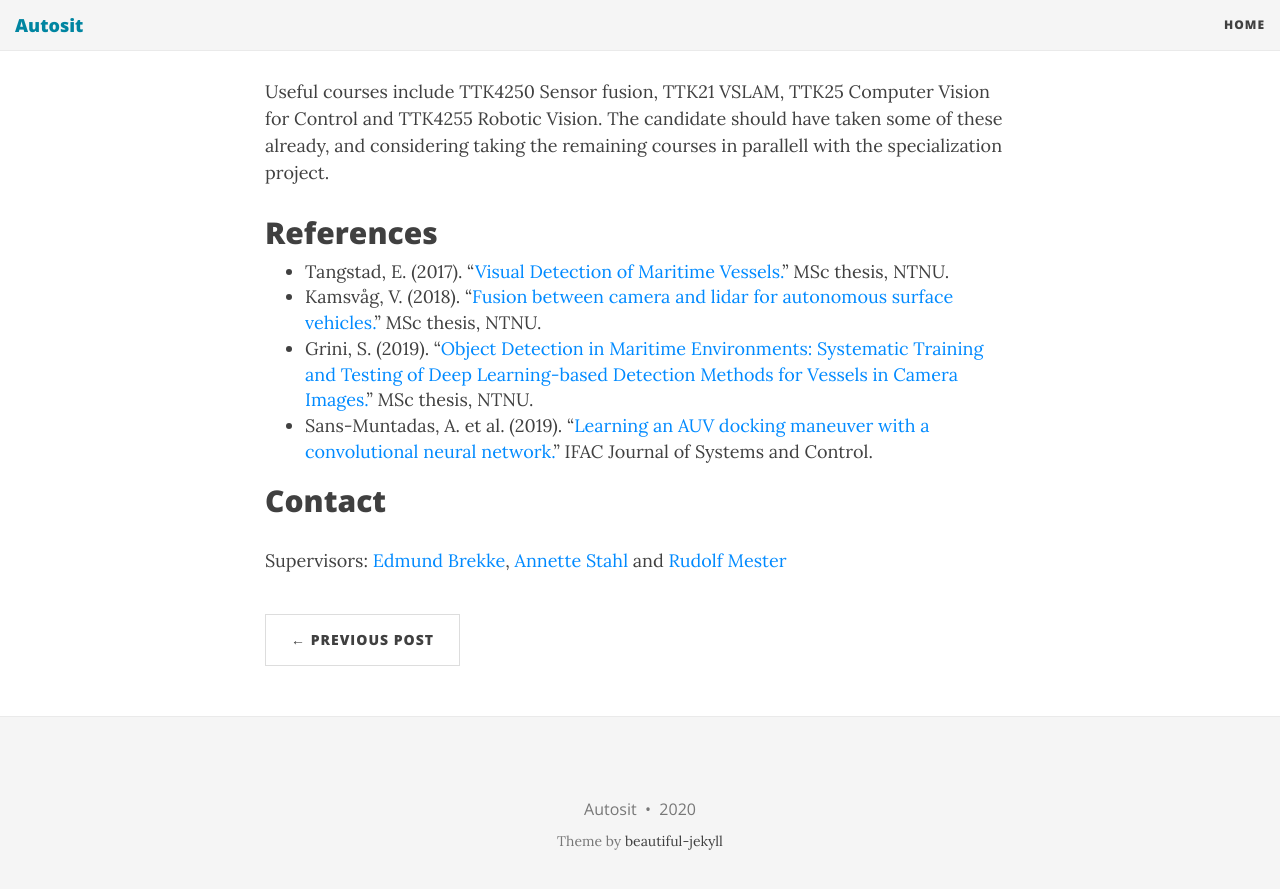
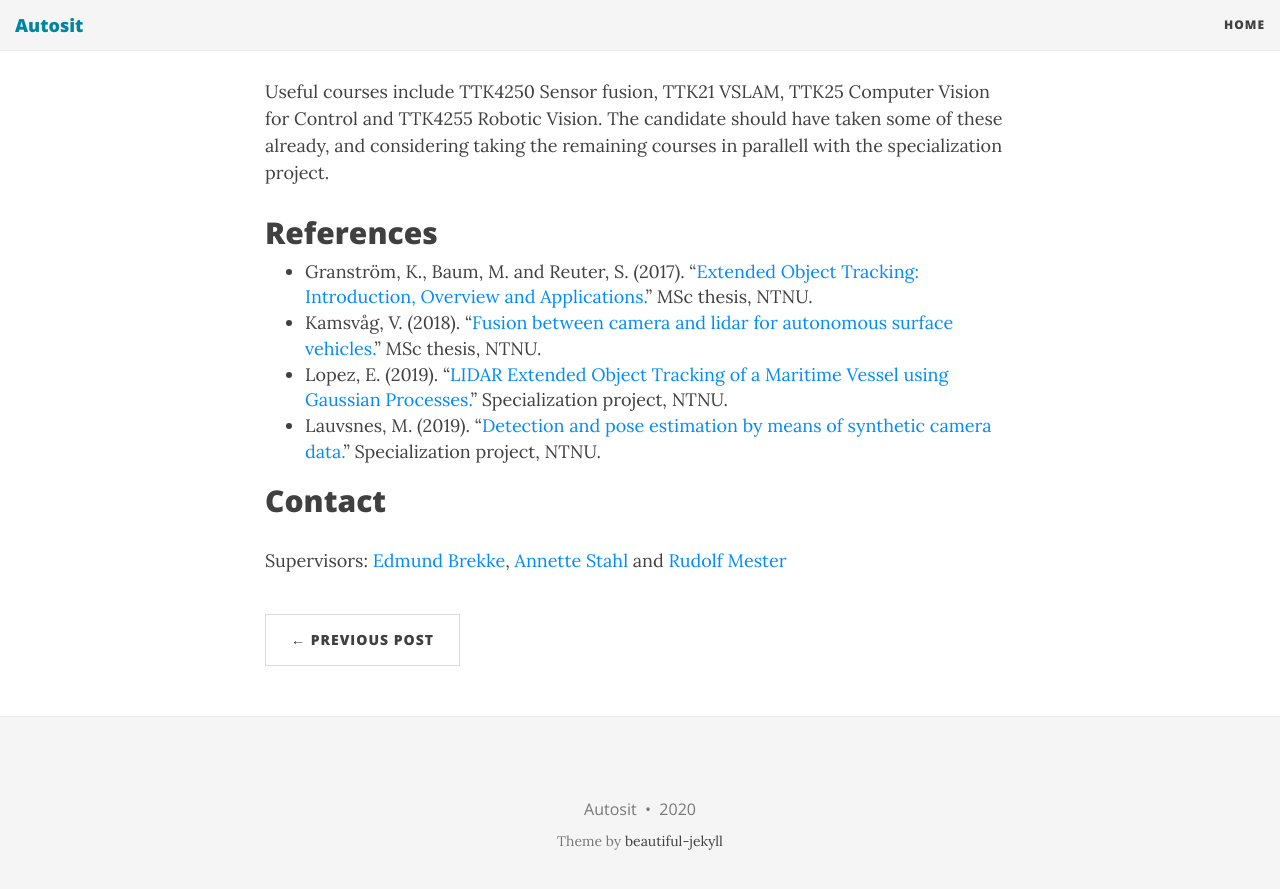
Before and after one commit to autosit/autosit.github.io, a Jekyll site: the page built from _posts/2020-04-08-multisensor-eot.md, in a window 1280 px wide and 900 px high, scrolled down 2432 px. Shown: the top 889 px of the window. Built offline with Jekyll 4.4.1, drawn with Linux system fonts in a browser that asks for light colours; nearby versions of some CDN libraries.

Commit message:
added multisensor eot project 10

```diff
--- a/_posts/2020-04-08-multisensor-eot.md
+++ b/_posts/2020-04-08-multisensor-eot.md
@@ -54,10 +54,11 @@ In the MSc thesis the goal will be to integrate the work from the specialization
 Useful courses include TTK4250 Sensor fusion, TTK21 VSLAM, TTK25 Computer Vision for Control  and TTK4255 Robotic Vision. The candidate should have taken some of these already, and considering taking the remaining courses in parallell with the specialization project.
 
 ## References
-* Tangstad, E. (2017). "<a href="https://brage.bibsys.no/xmlui/handle/11250/2452113">Visual Detection of Maritime Vessels.</a>" MSc thesis, NTNU.
+* Granström, K., Baum, M. and Reuter, S. (2017). "<a href="http://isif.org/journal/12/2/1557-6418">Extended Object Tracking: Introduction, Overview and Applications.</a>" MSc thesis, NTNU.
 * Kamsvåg, V. (2018). "<a href="http://folk.ntnu.no/edmundfo/msc2019-2020/kamsvaag_msc.pdf">Fusion between camera and lidar for autonomous surface vehicles.</a>" MSc thesis, NTNU.
-* Grini, S. (2019). "<a href="http://folk.ntnu.no/edmundfo/msc2019-2020/grini_simen_msc_reduced.pdf">Object Detection in Maritime Environments: Systematic Training and Testing of Deep Learning-based Detection Methods for Vessels in Camera Images.</a>" MSc thesis, NTNU.
-* Sans-Muntadas, A. et al. (2019). "<a href="https://reader.elsevier.com/reader/sd/pii/S2468601818300191?token=00F31C37E53FDBDA590029A2114E54FF84EC6C9076728369CB319FE96DB516A41446CB0DBA59563177F22BDB59147FA1">Learning an AUV docking maneuver with a convolutional neural network.</a>" IFAC Journal of Systems and Control.
+* Lopez, E. (2019). "<a href="http://folk.ntnu.no/edmundfo/msc2019-2020/lopez_eot.pdf">LIDAR Extended Object Tracking of a Maritime Vessel using Gaussian Processes.</a>" Specialization project, NTNU.
+* Lauvsnes, M. (2019). "<a href="http://folk.ntnu.no/edmundfo/msc2019-2020/lauvsnes_pose_estimation.pdf">Detection and pose estimation by
+means of synthetic camera data.</a>" Specialization project, NTNU.
 
 
 ## Contact
```
